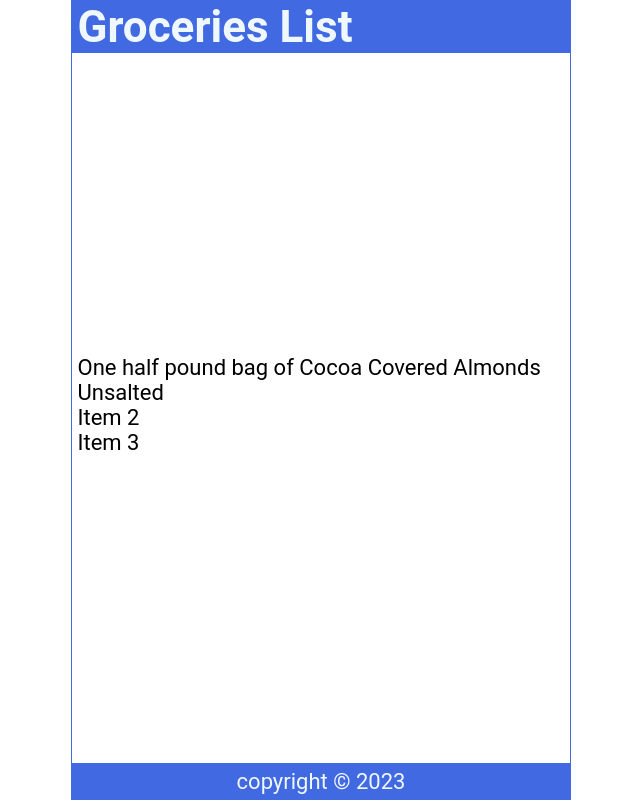
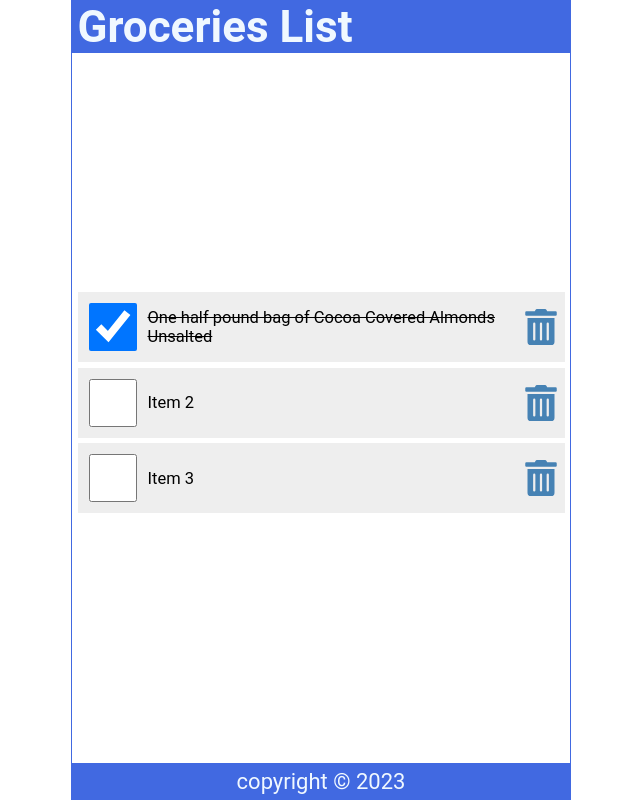
Before and after one commit to alimeow/react01, a React (Create React App) app: page / in a window 1280 px wide. Shown: the whole page, without its empty margins (319-959 px from the left). Built offline with nearby package versions, Linux system fonts and the light colour scheme.

Commit message:
list framwork added

```diff
--- a/package.json
+++ b/package.json
@@ -34,5 +34,8 @@
       "last 1 firefox version",
       "last 1 safari version"
     ]
+  },
+  "devDependencies": {
+    "react-icons": "^4.8.0"
   }
 }
--- a/src/Content.js
+++ b/src/Content.js
@@ -1,4 +1,5 @@
 import { useState } from 'react';
+import { FaTrashAlt } from 'react-icons/fa';
 
 const Content = () => {
   const[items, setItems] = useState([
@@ -20,18 +21,45 @@ const Content = () => {
   ]);
 
   const handleClick = (e) => {
-    console.log(items)
     console.log(typeof items)
+  }
+
+  const toggleCheck = (id) => {
+    console.log(`key: ${id}`)
+    //curly brackets for true condition ***
+    const newItems = items.map((item) => item.id === id? {...item, checked: !item.checked} : item)
+    setItems(newItems)
+    localStorage.setItem('shoppingList', JSON.stringify(newItems))
+  }
+
+  const handleDelete = (id) => {
+    const newItems = items.filter(item => item.id !== id);
+    setItems(newItems)
+    localStorage.setItem('shoppingList', JSON.stringify(newItems))
   }
 
   return (
     <main>
-      <div>
-        {/* <button onClick={handleClick}>click</button> */}
+      {items.length !== 0 ? (
+        //div will make style weird if item is deleted
+        // <div>
         <ul>
-          {items.map(x => <li key={x.id}>{x.item}</li>)}
+          {items.map( x =>
+            <li className="item" key={x.id} >
+              <input type="checkbox" checked={x.checked} onChange={()=>toggleCheck(x.id)}
+              />
+              <label
+              style = { x.checked? {textDecoration: 'line-through'} : null }
+              onDoubleClick={()=>toggleCheck(x.id)}> {x.item} </label>
+              <FaTrashAlt
+              onClick = {()=>{handleDelete(x.id)}}
+              role="button" tabIndex="0"/>
+            </li>
+          )}
         </ul>
-      </div>
+      // </div>
+      )
+      : <p style={{ martintop: '2rem' }}>List empty</p>}
     </main>
   )
 };
```
Also changed, not shown: 1 other file (tests, documents, lock files or other folders).
